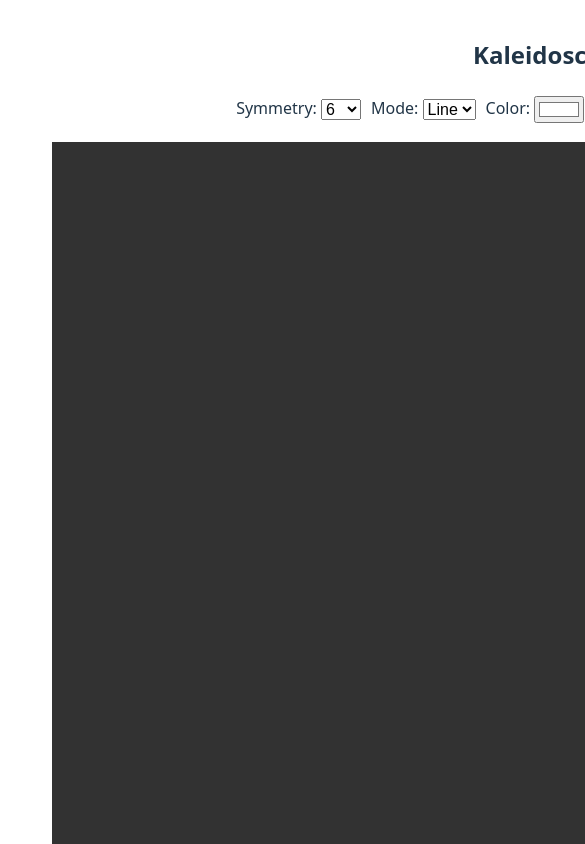
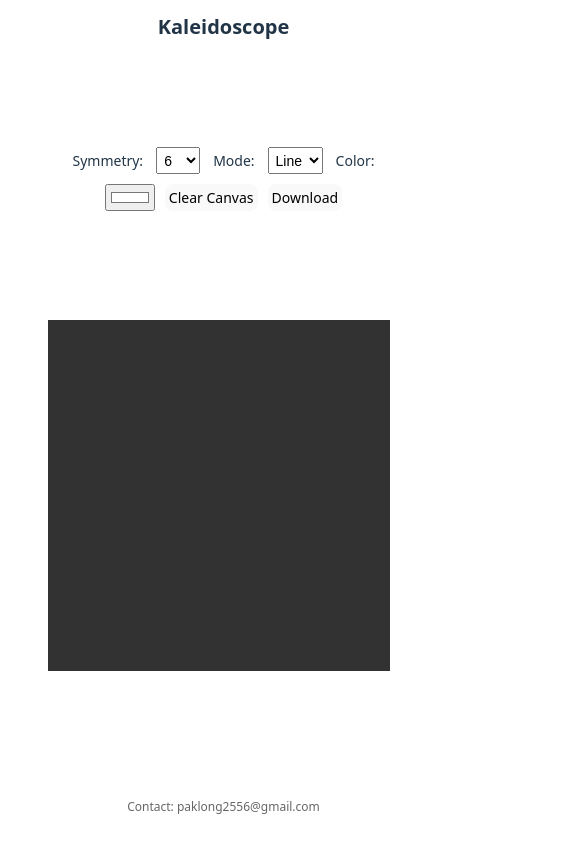
Before and after one commit to paklong/kaleidoscope, a React (Vite) app: page / in a window 390 px wide. Shown: the top 844 px of the page, 585 px wide, since content can reach past the window. Built offline with nearby package versions, Linux system fonts and the light colour scheme.

Commit message:
feat(app): make responsive
- Adjust canvas size dynamically based on viewport width and available height
- Add window resize handler to maintain responsiveness
- Update CSS with flexbox and overflow: hidden to fit content within viewport
- Ensure layout adapts to mobile devices without scrolling

```diff
--- a/src/App.css
+++ b/src/App.css
@@ -44,13 +44,47 @@
   color: #888;
 }
 
+/* Prevent scrolling on the body and html */
+html,
+body {
+  margin: 0;
+  padding: 0;
+  height: 100%;
+  overflow: hidden;
+  /* Hides scrollbars */
+}
+
+/* Container for the entire app */
+.app-container {
+  display: flex;
+  flex-direction: column;
+  align-items: center;
+  justify-content: space-between;
+  /* Distributes space evenly */
+  height: 100vh;
+  /* Full viewport height */
+  padding: 16px;
+  box-sizing: border-box;
+  overflow: hidden;
+  /* Extra safety to hide scrollbars */
+}
+
+/* Canvas styling */
 .sketch-canvas {
   display: block;
+  max-width: 100%;
+  /* Prevents overflow horizontally */
+  /* cursor: url('/pen.png') 0 16, auto; */
+  /* Uncomment for pen cursor */
+  /* cursor: url('/dot.png') 8 8, auto; */
+  /* Uncomment for dot cursor */
 }
 
+/* Header styling */
 .header {
   text-align: center;
-  margin-bottom: 20px;
+  flex-shrink: 0;
+  /* Prevents shrinking */
 }
 
 .header h1 {
@@ -58,22 +92,56 @@
   margin: 0;
 }
 
-div {
-  margin: 10px;
+/* Controls styling */
+.controls {
+  display: flex;
+  flex-wrap: wrap;
+  /* Allows controls to wrap on small screens */
+  justify-content: center;
+  gap: 10px;
+  /* Space between elements */
+  flex-shrink: 0;
+  /* Prevents shrinking */
 }
 
-select,
-input[type="color"],
-button {
-  font-size: 16px;
-  margin-right: 10px;
-  vertical-align: middle;
+.controls label,
+.controls select,
+.controls input[type="color"],
+.controls button {
+  font-size: 14px;
+  padding: 5px;
 }
 
+/* Adjust controls for smaller screens */
+@media (max-width: 600px) {
+
+  .controls label,
+  .controls select,
+  .controls input[type="color"],
+  .controls button {
+    font-size: 14px;
+    /* Slightly smaller text */
+    padding: 3px;
+  }
+
+  .header h1 {
+    font-size: 20px;
+    /* Smaller title */
+  }
+}
+
+/* Footer styling */
 .footer {
   text-align: center;
   font-size: 14px;
   color: #666;
-  /* Grey text for subtle look */
-  margin-top: 10px;
+  flex-shrink: 0;
+  /* Prevents shrinking */
 }
+
+@media (max-width: 600px) {
+  .footer {
+    font-size: 12px;
+    /* Smaller footer text */
+  }
+}
--- a/src/App.jsx
+++ b/src/App.jsx
@@ -12,12 +12,35 @@ const App = () => {
   useEffect(() => {
     const sketch = (p) => {
       p.setup = () => {
+        // Calculate available height: viewport height minus header, controls, footer, and padding
+        const headerHeight = 50; // Approximate height of header
+        const controlsHeight = 100; // Approximate height of controls (adjust as needed)
+        const footerHeight = 30; // Approximate height of footer
+        const padding = 40; // Total padding/margins
+        const availableHeight =
+          window.innerHeight -
+          (headerHeight + controlsHeight + footerHeight + padding);
+        const size = Math.min(window.innerWidth * 0.9, availableHeight); // 90% of width or available height, whichever is smaller
+        p.createCanvas(size, size);
         p.describe(
           `Dark grey canvas that reflects ${modeRef.current}s drawn within it in ${symmetryRef.current} sections.`,
         );
-        p.createCanvas(1000, 1000);
         p.angleMode(p.DEGREES);
         p.background(50); // Only called once to set initial background
+      };
+
+      // Resize canvas when window resizes
+      p.windowResized = () => {
+        const headerHeight = 50;
+        const controlsHeight = 100;
+        const footerHeight = 30;
+        const padding = 40;
+        const availableHeight =
+          window.innerHeight -
+          (headerHeight + controlsHeight + footerHeight + padding);
+        const size = Math.min(window.innerWidth * 0.9, availableHeight);
+        p.resizeCanvas(size, size);
+        p.background(50); // Redraw background to avoid artifacts
       };
 
       p.draw = () => {
@@ -134,11 +157,11 @@ const App = () => {
   ];
 
   return (
-    <div>
+    <div className="app-container">
       <header className="header">
-        <h1>Kaleidoscope</h1> {/* Add your title here */}
+        <h1>Kaleidoscope</h1>
       </header>
-      <div>
+      <div className="controls">
         <label htmlFor="symmetry-select">Symmetry: </label>
         <select
           id="symmetry-select"
@@ -150,7 +173,7 @@ const App = () => {
         <label htmlFor="mode-select">Mode: </label>
         <select
           id="mode-select"
-          defaultValue="line" // Default to line
+          defaultValue="line"
           onChange={handleModeChange}
         >
           {modeOptions.map((option) => (
@@ -163,7 +186,7 @@ const App = () => {
         <input
           id="color-picker"
           type="color"
-          defaultValue="#ffffff" // Default white
+          defaultValue="#ffffff"
           onChange={handleColorChange}
         />
         <button onClick={handleClearCanvas}>Clear Canvas</button>
```
